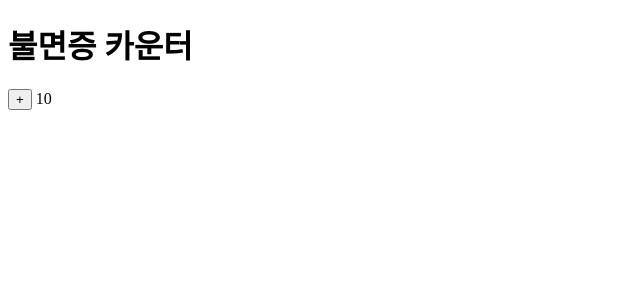
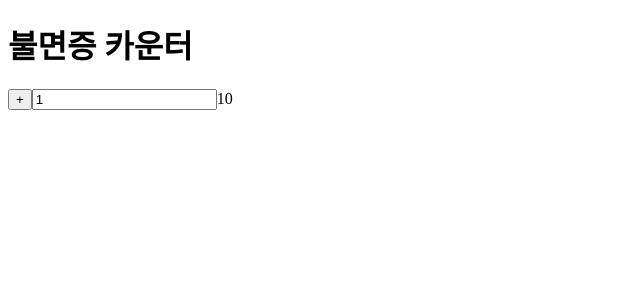
Before and after one commit to coohde/react-2023-7-22, a React (Create React App) app: page / in a window 1280 px wide. Shown: the top 300 px of the page, without its empty margins (0-640 px from the left). Built offline with nearby package versions, Linux system fonts and the light colour scheme.

Commit message:
사용자의 입력을 받는 input 컨트롤에서는 state를 만들어서 onChange로 값의 변화를 연결해줘야 한다.

```diff
--- a/src/App.js
+++ b/src/App.js
@@ -2,12 +2,17 @@ import './App.css';
 import {useState} from 'react';
 function Counter({title, initValue}){
   const [count, setCount] = useState(initValue);
+  const [step, setStep] = useState(1);
   function up(){
-    setCount(count+1);
+    setCount(count+step);
   }
   return <div>
     <h1>{title}</h1>
-    <button onClick={up}>+</button> {count}
+    <button onClick={up}>+</button>
+    <input type="number" value={step} onChange={(evt)=>{
+      setStep(Number(evt.target.value));
+    }}/>
+    {count}
   </div>
 }
 function App() {
```
